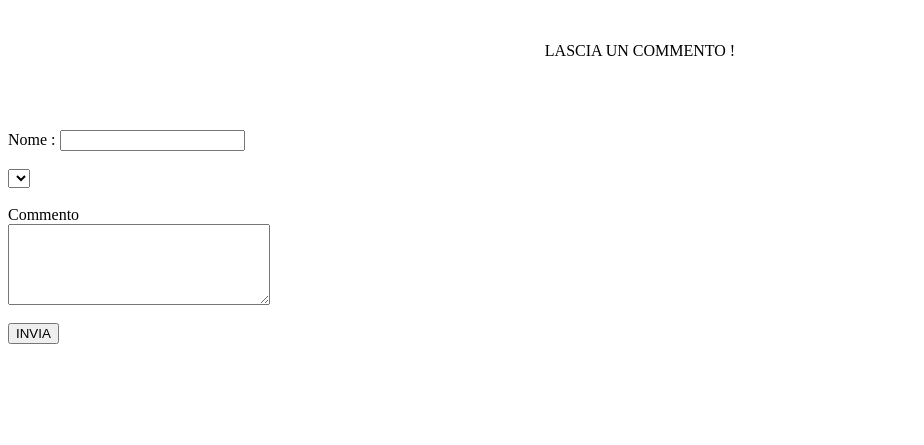
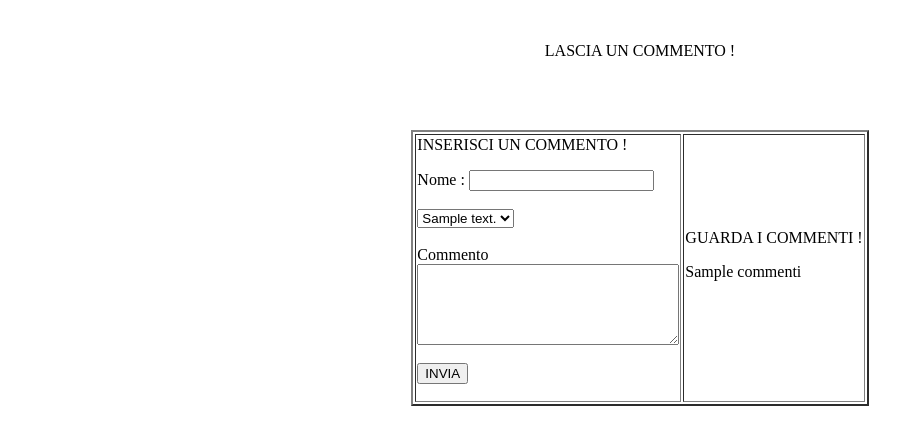
Before and after one commit to mattia1998/ProvaVerificaPHP, a PHP site: page / in a window 1280 px wide. Shown: the top 445 px of the page, without its empty margins (0-924 px from the left). Run offline with PHP 8.4, Linux system fonts and the light colour scheme; tables that the repository leaves empty or names only in its code hold one stand-in row (values such as "Sample post"); data that the repository does not hold is empty.

Commit message:
Aggiunta e modifiche

```diff
--- a/index.php
+++ b/index.php
@@ -2,6 +2,7 @@
    include 'conn.inc.php';
    session_start();
    $_SESSION['id'] = 0;
+   $connessione = new mysqli("localhost", "root", "", "post");
 ?>
 
 <html>
@@ -21,17 +22,22 @@
       <br>
       <br>
       <br>
-      <left>
+      <table border="2" align="center">
+        <tr>
+          <td>
+            <p>
+              INSERISCI UN COMMENTO !
+            </p>
+            <div align="left">
                <form action="" method="POST">
                   Nome : <input type="text" name="nome">
                   <br>
                   <br>
                   <select name="argomento">
                     <?php
-                $connessione = new mysqli("localhost","root","","post");
-                $query = $connessione->query("SELECT * FROM generi");
+                      $query = $connessione->query("SELECT * FROM generi ORDER BY generi.Descrizione");
                       while($row = $query->fetch_row()) {
-                  echo "<option value=".$row[0].">".$row[1]."</option>";
+                        echo "<option value='".$row[1]."'>".$row[1]."</option>";
                       }
                     ?>
                   </select>
@@ -44,18 +50,38 @@
                  <br>
                  <input type="submit" name="invia" value ="INVIA">
                </form>
-      </left>
+            </div>
+          </td>
+          <td>
+            <p>
+              GUARDA I COMMENTI !
+            </p>
+            <table>
+              <td>
+                  <?php
+                    $query = $connessione->query("SELECT commenti.Nome FROM commenti ORDER BY commenti.Nome");
+                    while($row = $query->fetch_row()) {
+                      echo "<tr>
+                              ".$row[0]."<br><br>
+                           </tr>";
+                    }
+                  ?>
+              </td>
+            </table>
+          </td>
+         </tr>
+       </table>
 
       <?php
          if(isset($_POST['nome'])) {
             try {
-              $connessione = new mysqli("localhost","root","","post");
               $nome = $_POST['nome'];
               $argomento = $_POST['argomento'];
               $commento = $_POST['commento'];
-              $sql = "INSERT INTO commenti(idUtente, Nome, Genere, Commento, idGenere) VALUES('".$_SESSION['id']."', '".$nome."','".$argomento."','".$commento."','1')";
+              $query = $connessione->query("SELECT * FROM generi ORDER BY generi.Descrizione");
+              $row = $query->fetch_row();
+              $sql = "INSERT INTO commenti(idUtente, Nome, Genere, Commento, idGenere) VALUES('".$_SESSION['id']."', '".$nome."','".$argomento."','".$commento."','".$row[0]."')";
               $connessione->query($sql);
-
                if($_POST['nome'] == "" OR $_POST['commento'] == "") {
                  echo '<script type="text/javascript">erroreCampi();</script>';
                }
```
Lines whose indentation alone changed are shown as unchanged.
